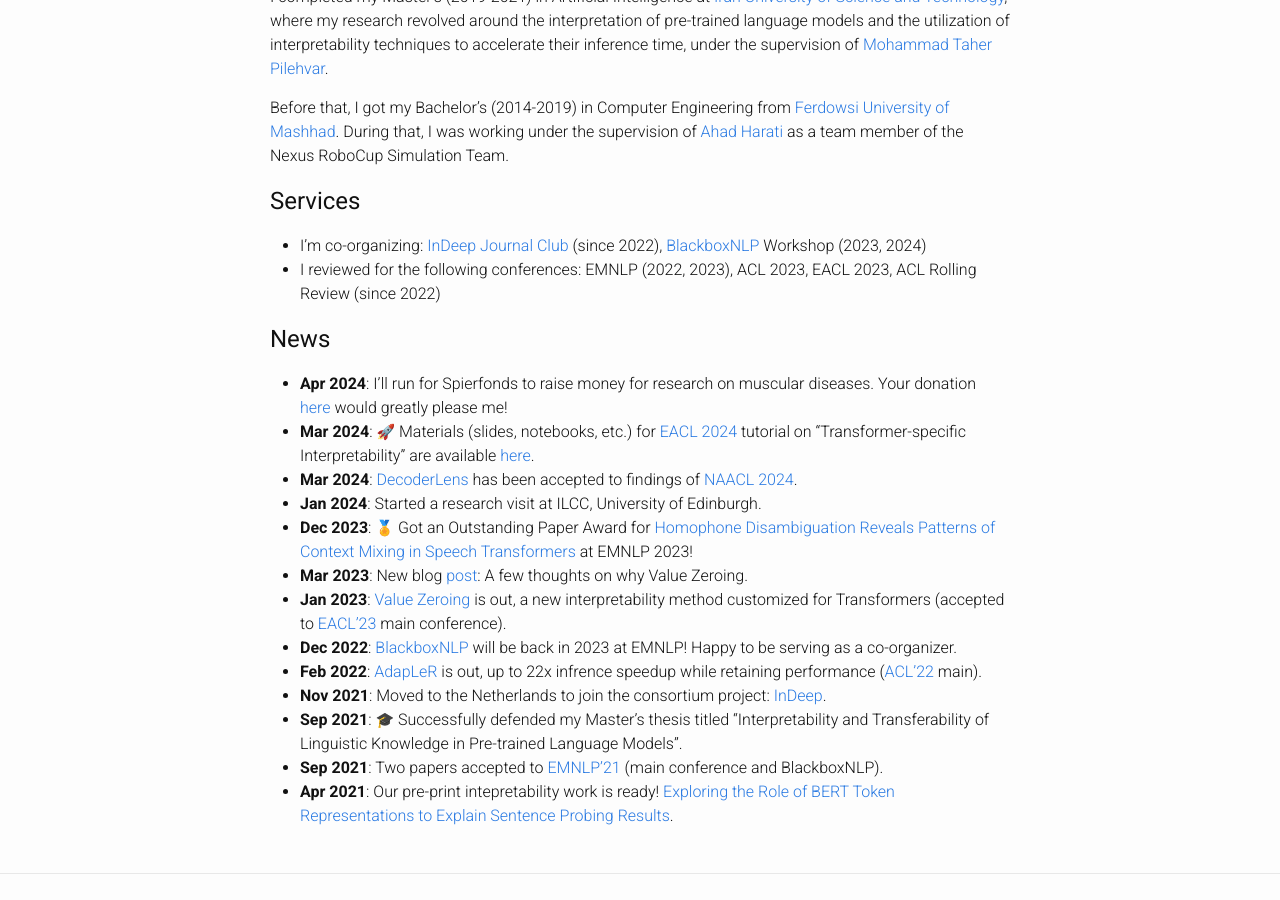
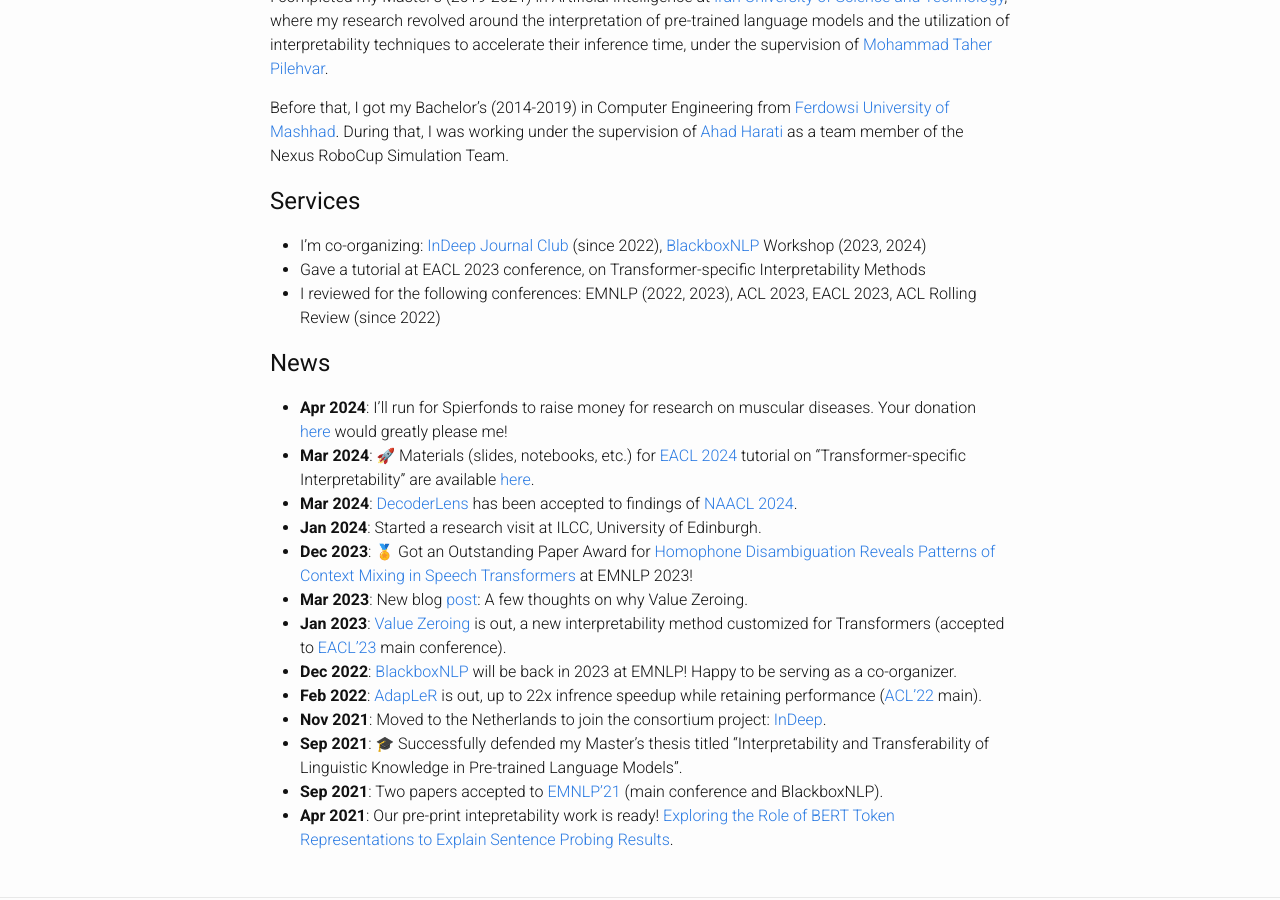
Before and after one commit to hmohebbi/hmohebbi.github.io, a Jekyll site: the page built from index.md, in a window 1280 px wide and 900 px high, scrolled down 557 px. Built offline with Jekyll 4.4.1, drawn with Linux system fonts in a browser that asks for light colours; a style sheet for code colours, icons or effects is not loaded.

Commit message:
Update index.md

```diff
--- a/index.md
+++ b/index.md
@@ -40,6 +40,7 @@ Before that, I got my Bachelor’s (2014-2019) in Computer Engineering from [Fer
 ## Services
 <!-- ## <span style="color:#424242">Services </span> -->
 * I'm co-organizing: [InDeep Journal Club](https://projects.illc.uva.nl/indeep/events/journal-club/) (since 2022), [BlackboxNLP](https://blackboxnlp.github.io/) Workshop (2023, 2024)
+* Gave a tutorial at EACL 2023 conference, on Transformer-specific Interpretability Methods
 * I reviewed for the following conferences: EMNLP (2022, 2023), ACL 2023, EACL 2023, ACL Rolling Review (since 2022)
 
 ## News
```
